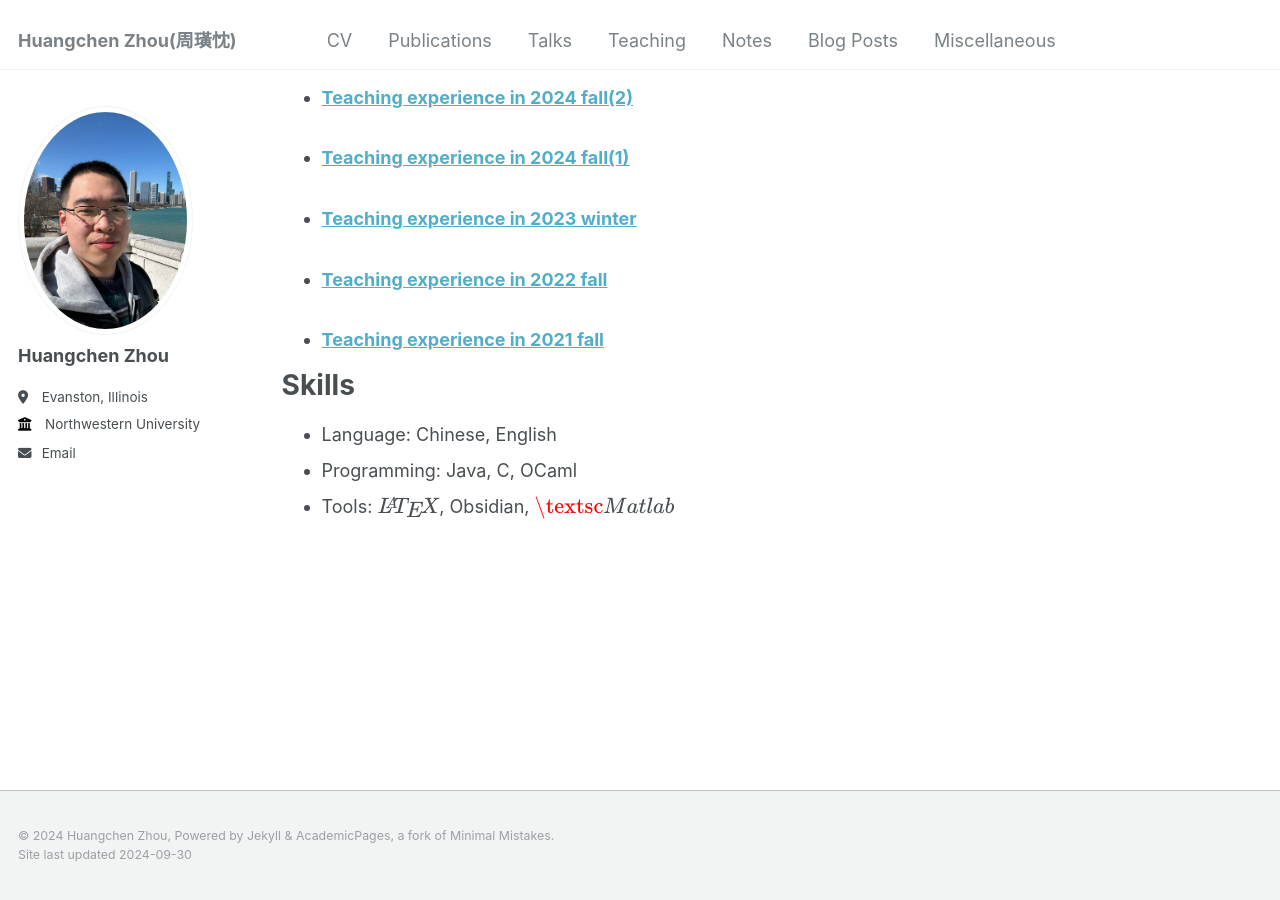
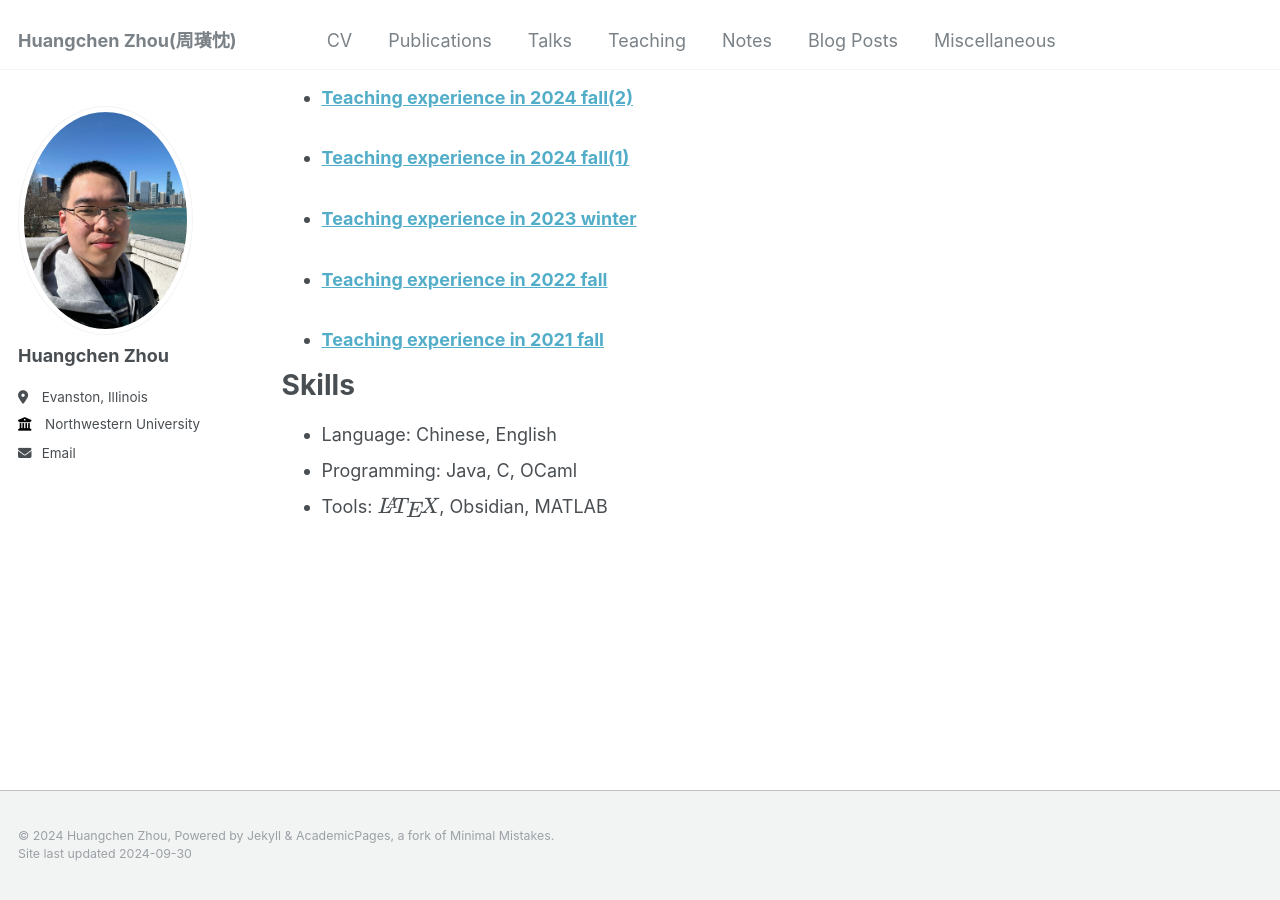
Before and after one commit to zhc515/zhc515.github.io, a Jekyll site: the page built from _pages/cv.md, in a window 1280 px wide and 900 px high, scrolled down 967 px. Built offline with Jekyll 4.4.1, drawn with Linux system fonts in a browser that asks for light colours.

Commit message:
Update cv.md

```diff
--- a/_pages/cv.md
+++ b/_pages/cv.md
@@ -38,4 +38,4 @@ redirect_from:
 
 * Language: Chinese, English
 * Programming: Java, C, OCaml
-* Tools: \\(\LaTeX\\), Obsidian, \\(\textsc{Matlab}\\)
+* Tools: \\(\LaTeX\\), Obsidian, MATLAB
```
